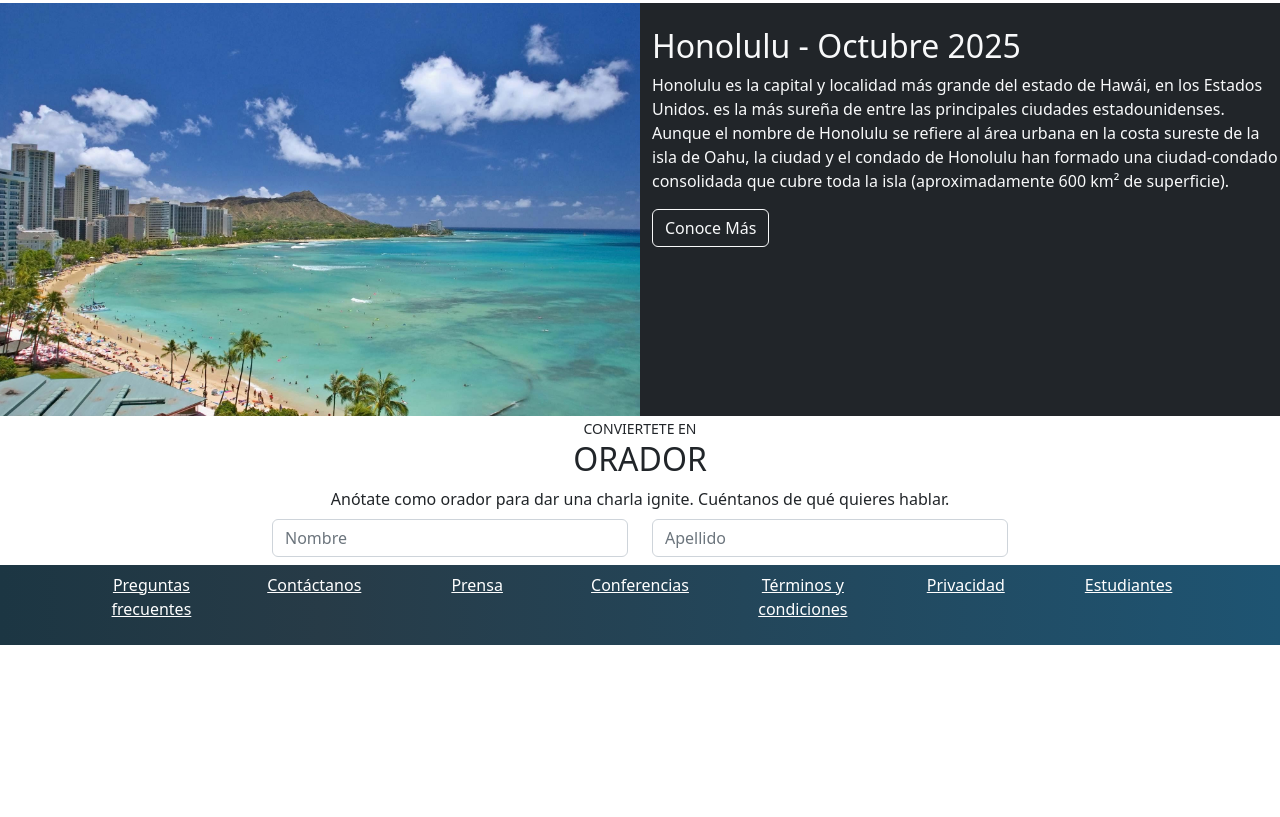
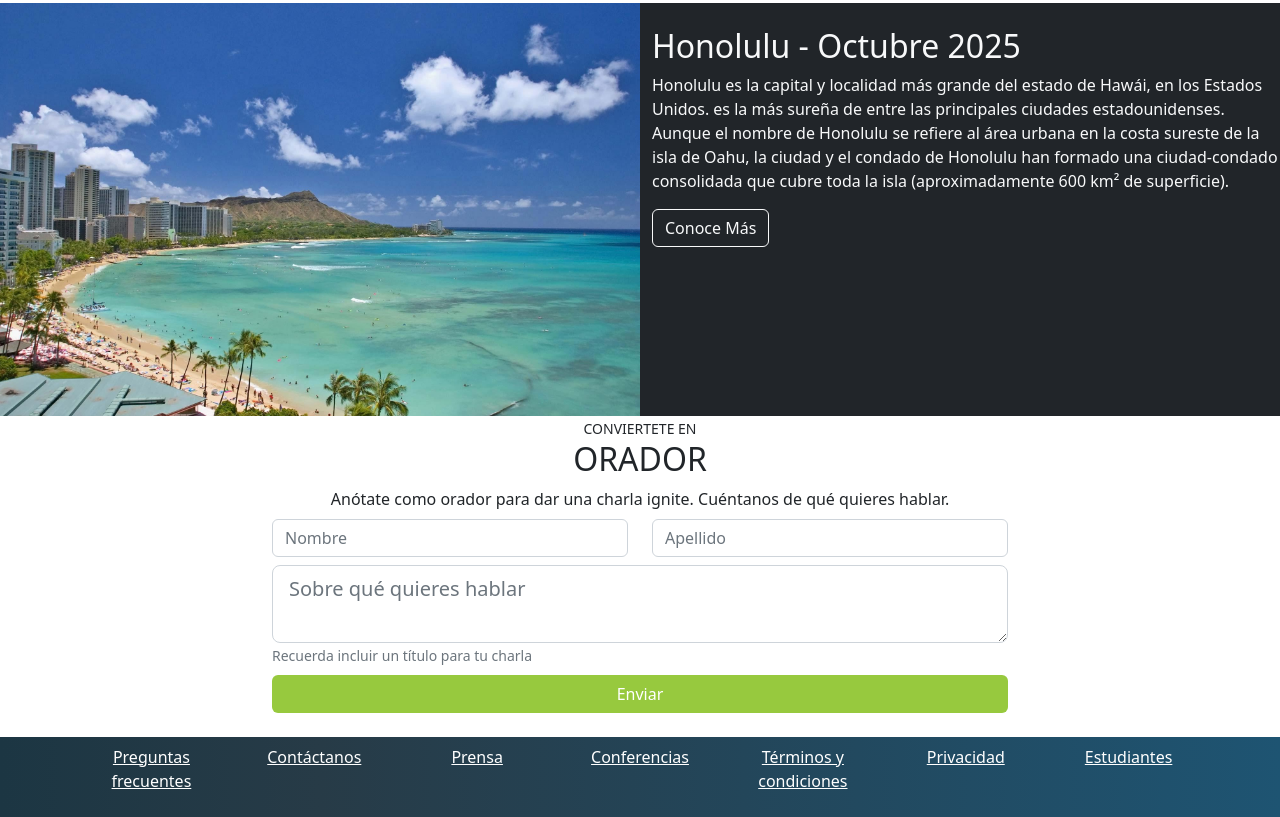
Before and after one commit to khisus19/bootstrapCourse, a plain HTML site: page index.html in a window 1280 px wide. Shown: the part 1242-2059 px from the top of the page. Before the commit the page ends 1887 px from the top, so only its background shows below. Drawn offline with nearby package versions, Linux system fonts and the light colour scheme.

Commit message:
Form and tooltips

```diff
--- a/index.html
+++ b/index.html
@@ -153,7 +153,7 @@
     </section>
 
     <!-- Conviertete en orador -->
-    <section id="conviertete-en-orador">
+    <section id="conviertete-en-orador" class="pat-3 pb-3">
       <div class="container">
         <div class="row">
           <div class="col text-uppercase text-center">
@@ -163,7 +163,7 @@
         </div>
         <div class="row">
           <div class="col text-center">
-            Anótate como orador para dar una charla ignite. Cuéntanos de qué quieres hablar.
+            Anótate como orador para dar una <abbr data-bs-toggle="tooltip" title="Charlas de 5 minutos">charla ignite</abbr>. Cuéntanos de qué quieres hablar.
           </div>
         </div>
         <div class="row">
@@ -174,6 +174,17 @@
               </div>
               <div class="form-label col-12 col-md-6">
                 <input type="text" class="form-control" placeholder="Apellido" aria-label="Last-name">
+              </div>
+            </div>
+            <div class="row">
+              <div class="form-label col">
+                <textarea type="text" class="form-control form-control-lg" placeholder="Sobre qué quieres hablar"></textarea>
+                <small class="form-text text-muted">Recuerda incluir un título para tu charla</small>
+              </div>
+            </div>
+            <div class="row mb-2">
+              <div class="col d-grid">
+                <button type="button" class="btn btn-platzi">Enviar</button>
               </div>
             </div>
           </div>
@@ -211,6 +222,8 @@
     </footer>
 
     <!-- Script de Bootstrap -->
+    <script src="https://cdn.jsdelivr.net/npm/@popperjs/core@2.11.5/dist/umd/popper.min.js"></script>
     <script src="https://cdn.jsdelivr.net/npm/bootstrap@5.2.0-beta1/dist/js/bootstrap.bundle.min.js" integrity="sha384-pprn3073KE6tl6bjs2QrFaJGz5/SUsLqktiwsUTF55Jfv3qYSDhgCecCxMW52nD2" crossorigin="anonymous"></script>
+    <script src="index.js"></script>
 </body>
 </html>
--- /dev/null
+++ b/index.js
@@ -0,0 +1,2 @@
+const tooltipTriggerList = document.querySelectorAll('[data-bs-toggle="tooltip"]')
+const tooltipList = [...tooltipTriggerList].map(tooltipTriggerEl => new bootstrap.Tooltip(tooltipTriggerEl))
```
